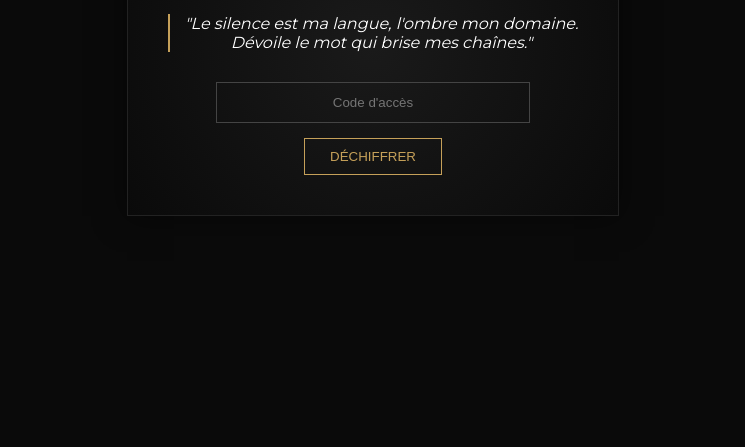
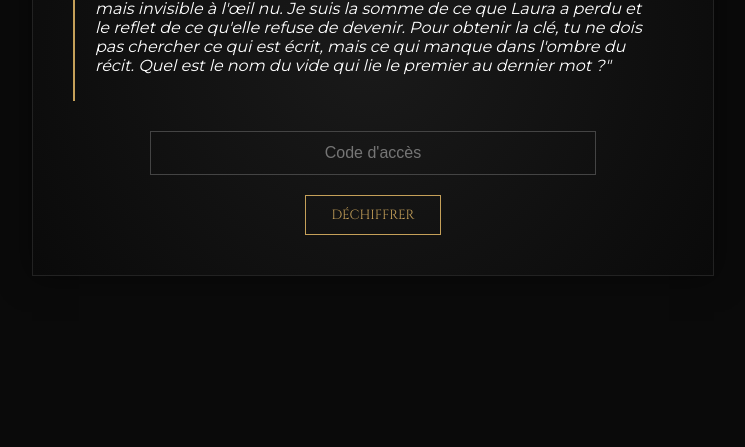
Before and after one commit to Rozuya/house-of-laura-enigma, a plain HTML site: page index.html in a window 1280 px wide. Shown: the part 353-800 px from the top of the page, without its empty margins (267-1012 px from the left). Drawn offline with Linux system fonts and the light colour scheme.

Commit message:
Update index.html

```diff
--- a/index.html
+++ b/index.html
@@ -2,49 +2,69 @@
 <html lang="fr">
 <head>
     <meta charset="UTF-8">
+    <meta name="viewport" content="width=device-width, initial-scale=1.0">
+    <title>House of Laura | Révélation</title>
     <link href="https://fonts.googleapis.com/css2?family=Cinzel&family=Montserrat:wght@300;400&display=swap" rel="stylesheet">
     <style>
         :root { --gold: #c5a059; --bg: #0a0a0a; }
-        body { background: var(--bg); color: #fff; font-family: 'Montserrat', sans-serif; display: flex; align-items: center; justify-content: center; height: 100vh; margin: 0; overflow: hidden; }
+        body { background: var(--bg); color: #fff; font-family: 'Montserrat', sans-serif; display: flex; align-items: center; justify-content: center; min-height: 100vh; margin: 0; }
+
         .wrapper { text-align: center; max-width: 600px; padding: 40px; border: 1px solid #222; background: radial-gradient(circle, #1a1a1a 0%, #0a0a0a 100%); box-shadow: 0 0 30px rgba(0,0,0,0.5); }
         h1 { font-family: 'Cinzel', serif; color: var(--gold); letter-spacing: 5px; text-transform: uppercase; }
-        .enigme-box { margin: 30px 0; font-style: italic; border-left: 2px solid var(--gold); padding-left: 15px; }
-        input { background: transparent; border: 1px solid #444; color: white; padding: 12px; width: 70%; text-align: center; transition: 0.3s; }
+
+        .enigme-box { margin: 30px 0; font-style: italic; border-left: 2px solid var(--gold); padding: 10px 20px; text-align: left; }
+
+        input { background: transparent; border: 1px solid #444; color: white; padding: 12px; width: 70%; text-align: center; transition: 0.3s; font-size: 16px; }
         input:focus { border-color: var(--gold); outline: none; }
-        button { background: transparent; border: 1px solid var(--gold); color: var(--gold); padding: 10px 25px; margin-top: 15px; cursor: pointer; text-transform: uppercase; transition: 0.3s; }
+
+        button { background: transparent; border: 1px solid var(--gold); color: var(--gold); padding: 10px 25px; margin-top: 20px; cursor: pointer; text-transform: uppercase; transition: 0.3s; font-family: 'Cinzel', serif; }
         button:hover { background: var(--gold); color: black; }
+
+        #secret-area { margin-top: 20px; }
+        .hidden { display: none; }
+
+        .cover-img { max-width: 100%; border: 2px solid var(--gold); margin-top: 20px; box-shadow: 0 0 20px rgba(197, 160, 89, 0.3); }
         .shake { animation: shake 0.4s; }
         @keyframes shake { 0%, 100% {transform: translateX(0);} 25% {transform: translateX(-10px);} 75% {transform: translateX(10px);} }
-        .hidden { display: none; }
     </style>
 </head>
 <body>
 
 <div class="wrapper" id="app">
-    <h1>Accès Restreint</h1>
-    <div class="enigme-box">
-        <p>"Le silence est ma langue, l'ombre mon domaine.<br>Dévoile le mot qui brise mes chaînes."</p>
+    <div id="enigme-section">
+        <h1>Accès Restreint</h1>
+        <div class="enigme-box">
+            <p>"Je suis le seul témoin qui ne parle jamais, présent dans chaque pièce mais invisible à l'œil nu. Je suis la somme de ce que Laura a perdu et le reflet de ce qu'elle refuse de devenir. Pour obtenir la clé, tu ne dois pas chercher ce qui est écrit, mais ce qui manque dans l'ombre du récit. Quel est le nom du vide qui lie le premier au dernier mot ?"</p>
+        </div>
+        <input type="text" id="reponse" placeholder="Code d'accès">
+        <br>
+        <button onclick="verifier()">Déchiffrer</button>
     </div>
-    <input type="text" id="reponse" placeholder="Code d'accès">
-    <br>
-    <button onclick="verifier()">Déchiffrer</button>
-    <div id="resultat" class="hidden">
-        <p style="color: #4CAF50;">Accès autorisé.</p>
-        <a href="URL_IMAGE" target="_blank" style="color: var(--gold);">Télécharger le document</a>
+
+    <div id="secret-area" class="hidden">
+        <h1 style="color: #4CAF50;">Accès Autorisé</h1>
+        <p>Le mystère est levé. Voici la couverture du Tome 3 :</p>
+        <img src="cover-tome-3.jpg" alt="Couverture Tome 3" class="cover-img">
     </div>
 </div>
 
 <script>
     function verifier() {
         const input = document.getElementById('reponse').value.toLowerCase().trim();
+        const enigmeSection = document.getElementById('enigme-section');
+        const secretArea = document.getElementById('secret-area');
         const app = document.getElementById('app');
-        if (input === "TON_MOT_DE_PASSE") {
-            document.getElementById('resultat').classList.remove('hidden');
+
+        // Réponse configurée : silence
+        if (input === "silence") {
+            enigmeSection.style.display = "none";
+            secretArea.classList.remove('hidden');
         } else {
             app.classList.add('shake');
             setTimeout(() => app.classList.remove('shake'), 400);
         }
     }
 </script>
+
 </body>
 </html>
```
